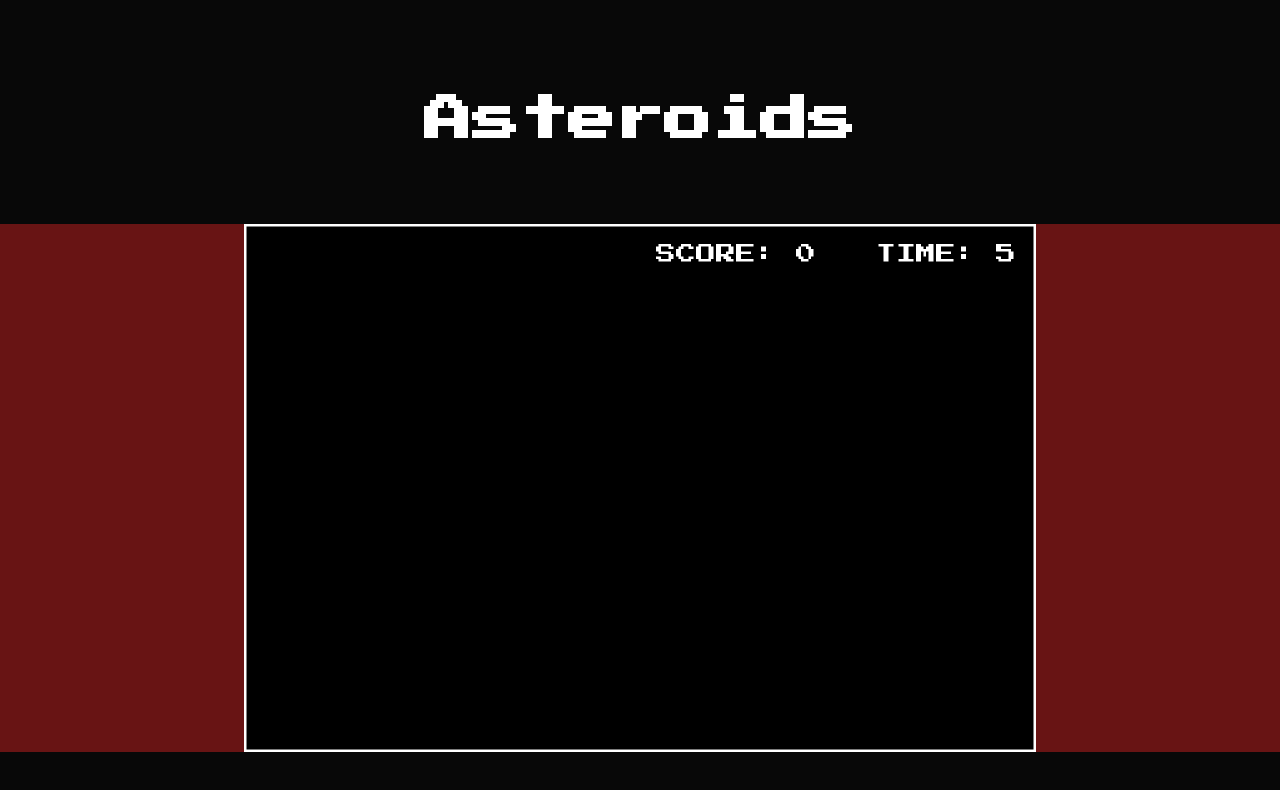
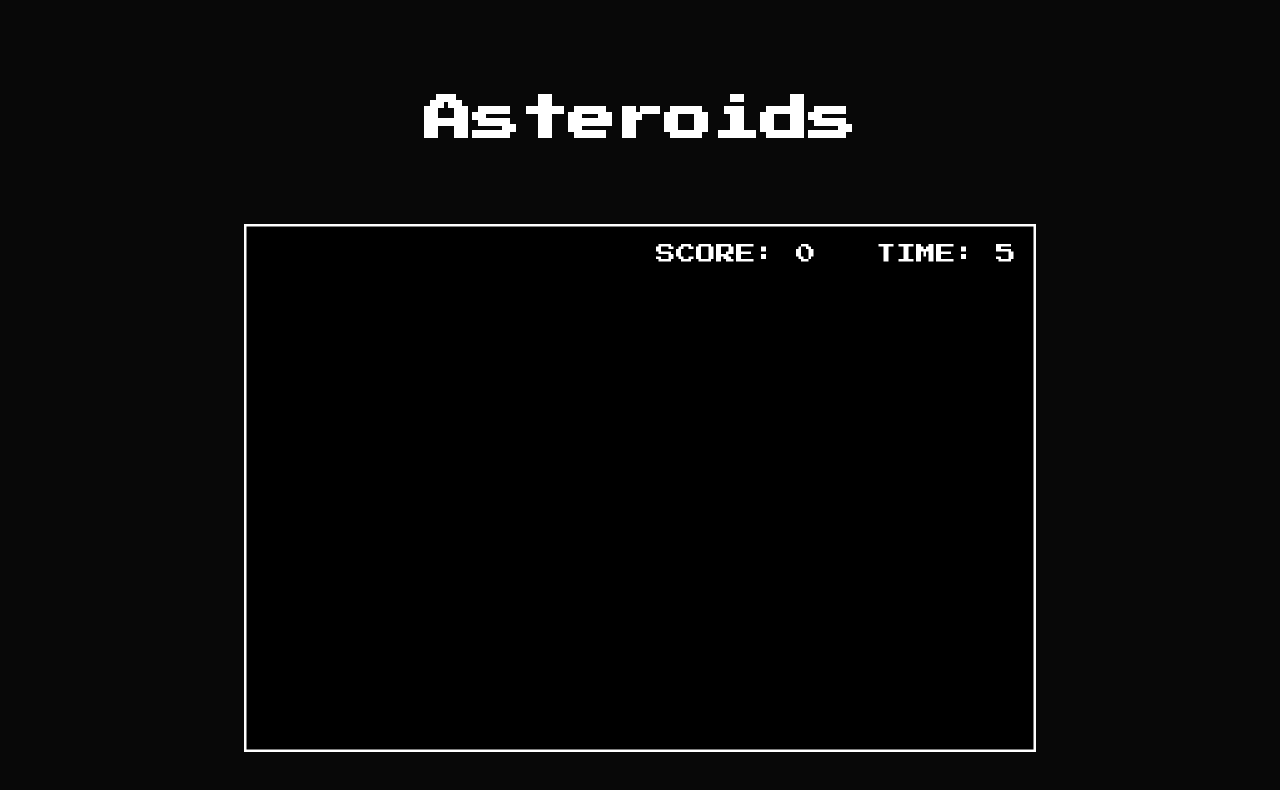
Before and after one commit to PauloE314/Asteroids, a plain HTML site: page public/index.html in a window 1280 px wide. Drawn offline with Linux system fonts and the light colour scheme.

Commit message:
Debug style removed

```diff
--- a/public/style.css
+++ b/public/style.css
@@ -60,7 +60,6 @@ main {
     align-items: center;
     flex: 1;
     width: 100vw;
-    background-color: rgb(104, 20, 20);
 }
 
 #play {
```
